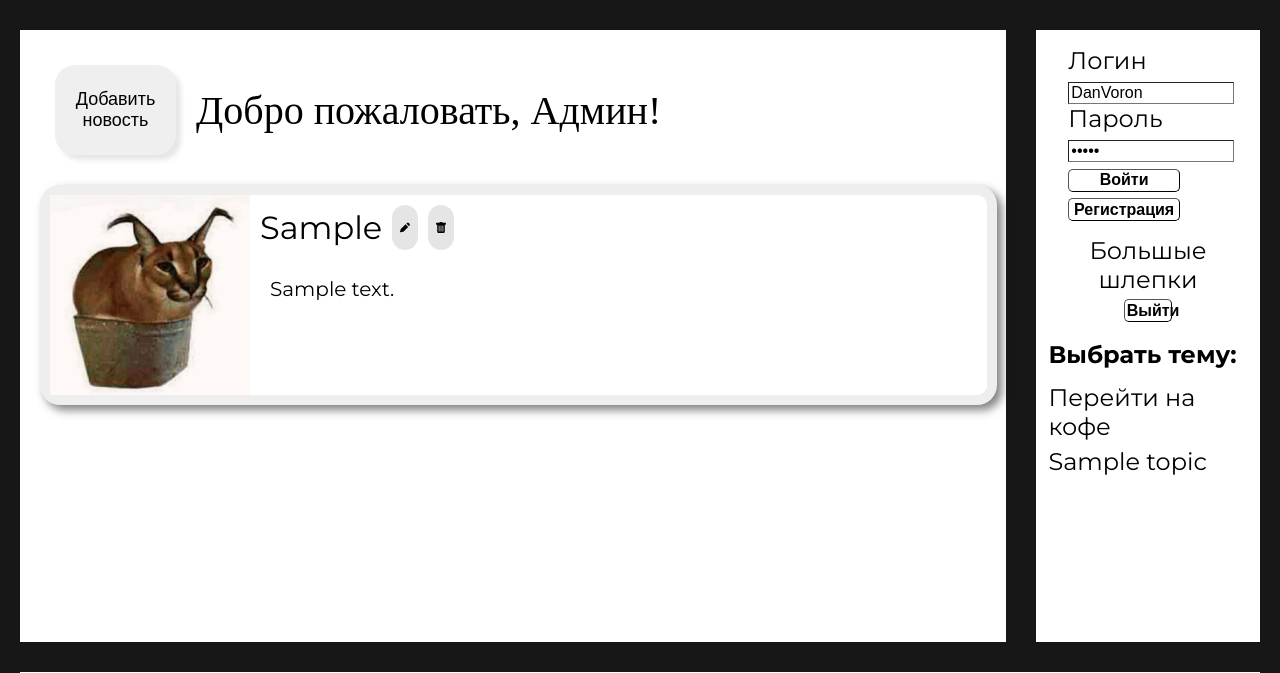
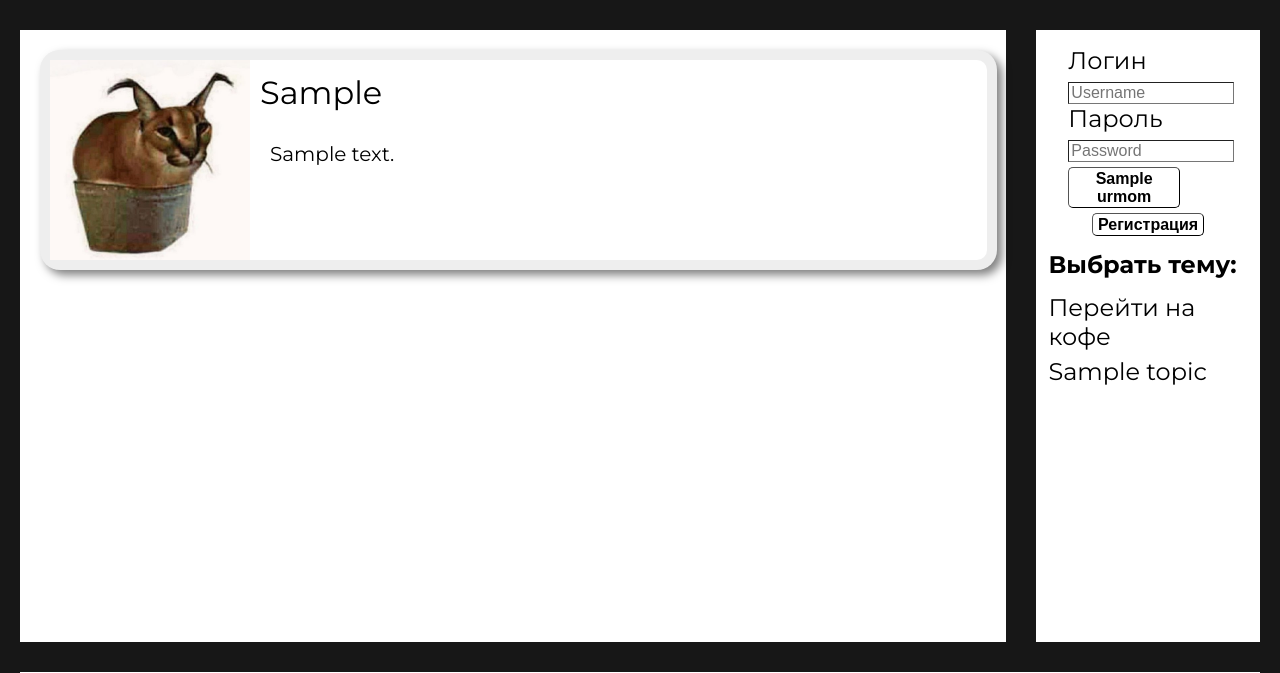
Before and after one commit to DanVoron/pythonProject, a Django app: template mydjangoproject/templates/index.html in a window 1280 px wide. Shown: the part 240-913 px from the top of the page. Run offline with Django 5.2, Linux system fonts and the light colour scheme; tables that the repository leaves empty hold one stand-in row (values such as "Sample post"); the template is opened without the code that fills it: values that come from a table or form of the project are taken from there, most other values are stand-ins (such as "Sample title", 1, 10 or a date in 2020); some web fonts are replaced.

Commit message:
Я НЕ ПОНИМАЮ
ПОЧЕМУ КОГДА У ТЕБЯ ПОЯВЛЯТСЯ РОЛЬ У ТЕБЯ ТИПА ФОРМА ЗАПОЛНЕНА А АА А

```diff
--- a/mydjangoproject/myapp1/views.py
+++ b/mydjangoproject/myapp1/views.py
@@ -16,7 +16,7 @@
             if user is not None:
                 print(user.role_id)
                 request.session['role_id'] = user.role_id
-                return render(request, 'Coffee.html', context={'data': all_posts, 'topics': all_themes})
+                return render(request, 'index.html', context={'data': all_posts, 'topics': all_themes, 'urmom' : user.role_id })
             else:
                 print("Somsyng BAD IDI NAHUI NOOB")
                 return redirect('/')
--- a/mydjangoproject/static/css/index.css
+++ b/mydjangoproject/static/css/index.css
@@ -134,6 +134,7 @@
     justify-content: space-between;
 }
 .UserQuitContainer{
+
     margin-top: 5%;
     width: 80%;
     height: 80px;
@@ -143,6 +144,7 @@
     flex-direction: column;
     align-items: center;
     justify-content: space-between;
+    display: none;
 }
 
 .ThemesContainer{
@@ -292,6 +294,7 @@
     background-color: rgba(0,0,0,0.3);
 }
 .PostAddButtsContainer{
+
     height: 100%;
     width: 10%;
     display: flex;
@@ -299,6 +302,7 @@
     align-items: center;
     align-self:center;
     justify-self: end;
+    display: none;
 }
 .PostButts{
 
@@ -315,6 +319,7 @@
     height: 100%;
 }
 .AdminAddingButt{
+
     height: 120px;
     margin-left: 15px;
     margin-bottom: 15px;
@@ -323,6 +328,7 @@
     font-size: 40px;
     font-weight: 500;
     font-family: "Zen Antique";
+    display: none;
 }
 #AddPostButt{
     font-size: 18px;
--- a/mydjangoproject/templates/index.html
+++ b/mydjangoproject/templates/index.html
@@ -14,13 +14,13 @@
             <div class="regContainer">
                 <button id="extBUTT" class="ExitButt" onclick="Goida()">X</button>
                 <label class="regMenuRowLabel">Имя</label>
-                <input class="NewUserInput" value="DanVoron">
+                <input class="NewUserInput" value="">
                 <label class="regMenuRowLabel" >Логин</label>
-                <input class="NewUserInput" value="DanVoron">
+                <input class="NewUserInput" value="">
                 <label class="regMenuRowLabel">Пароль</label>
-                <input class="NewUserInput" type="password" value="1234">
+                <input class="NewUserInput" type="password" value="">
                 <label class="regMenuRowLabel">Пароль ещё раз</label>
-                <input class="NewUserInput" type="password" value="1234">
+                <input class="NewUserInput" type="password" value="">
                 <button id="RegButt">ПОДТВЕРДИТЬ</button>
             </div>
         </div>
@@ -58,19 +58,29 @@
             {%endfor%}
         </div>
         <div class="NewsThemesContainer">
-            <div class="RegLogContaienr" >
-                <form method="post" action="">
+
+
+            {% if s == null %}
+            <div class="RegLogContaienr">
+                <form  method="post" action="">
                     {% csrf_token %}
-                    <label>Логин <br> <input type="text" name="username" placeholder="Username" value="DanVoron"></label>
-                    <label>Пароль <br><input type="password" name="password" placeholder="Password" value="12345"></label>
-                    <button class="AuthButt">Войти</button>
-                    <button class="AuthButt" onclick="Goida2()">Регистрация</button>
+                    <label>Логин <br> <input type="text" name="username" placeholder="Username" ></label>
+                    <label>Пароль <br><input type="password" name="password" placeholder="Password" ></label>
+                    <button class="AuthButt"> {{ urmom }} </button>
                 </form>
+
+                <button class="AuthButt" onclick="Goida2()">Регистрация</button>
+
             </div>
+            {% endif %}
+
+            {% if urmom == 2 %}
             <div class="UserQuitContainer" >
-                <label>Большые шлепки</label>
+                <label>fsaf</label>
                 <button class="AuthButt userquitButt">Выйти</button>
             </div>
+            {% endif %}
+
             <p><b>Выбрать тему:</b></p>
             <div class="ThemesContainer">
                 <a class="archons" href="{% url 'coffee' %}" target="_blank">Перейти на кофе</a>
```
